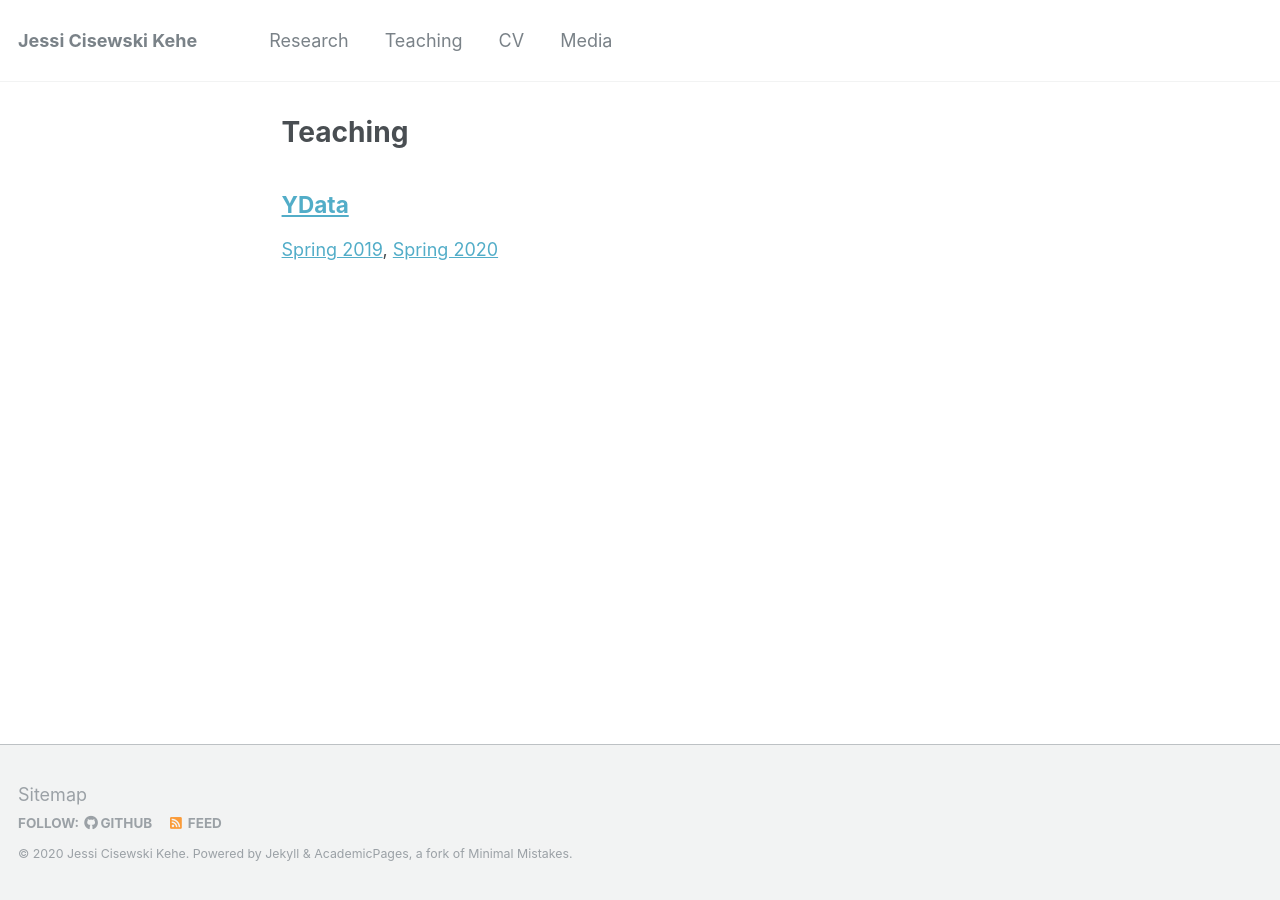
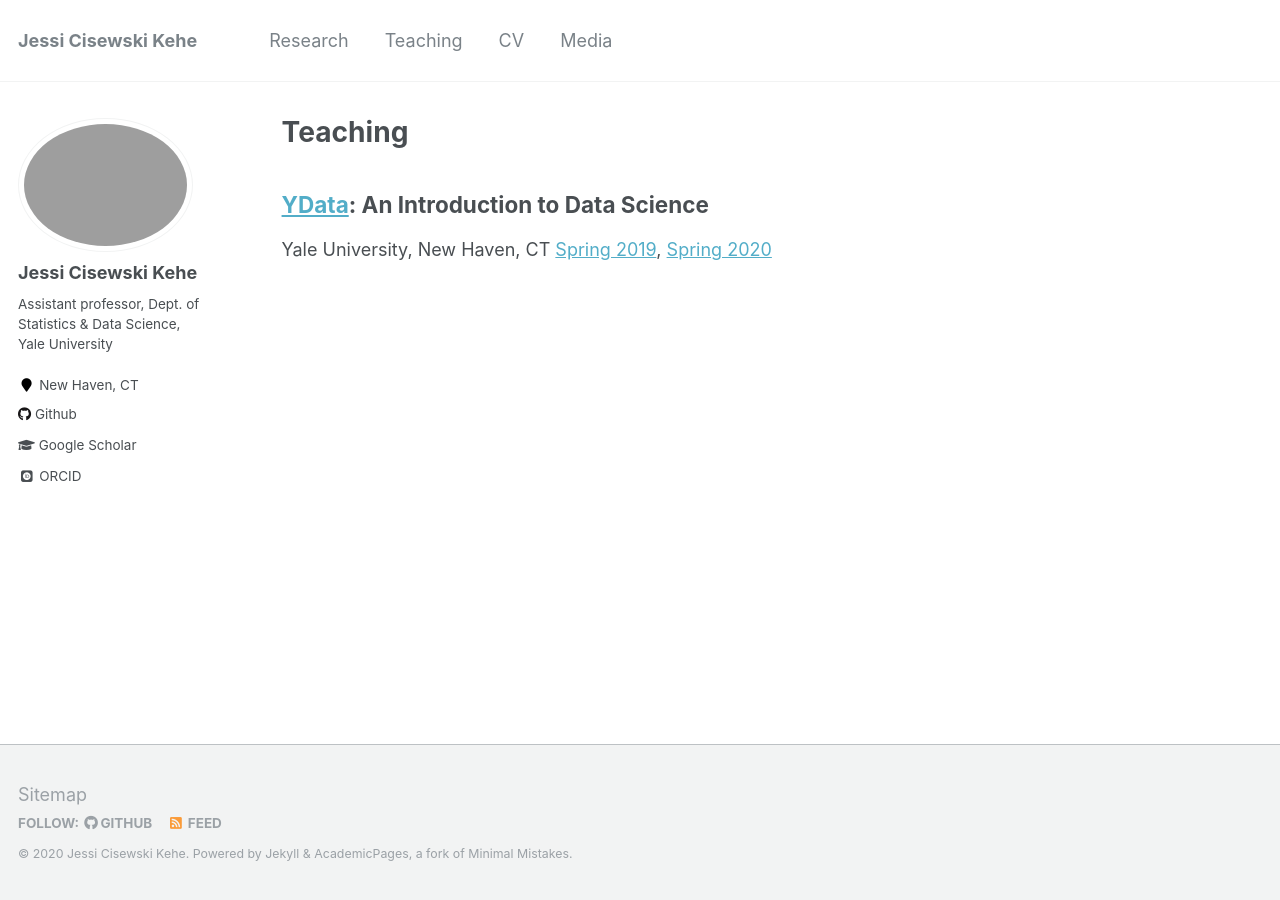
Before and after one commit to JessiCisewskiKehe/JessiCisewskiKehe.github.io, a Jekyll site: the page built from _pages/teaching.md, in a window 1280 px wide. Built offline with Jekyll 4.4.1, drawn with Linux system fonts in a browser that asks for light colours; some web fonts are replaced.

Commit message:
added YData

```diff
--- a/_pages/teaching.md
+++ b/_pages/teaching.md
@@ -2,10 +2,12 @@
 layout: archive
 title: "Teaching"
 permalink: /teaching/
-author_profile: false
+author_profile: true
 ---
 
 
-## [YData](http://ydata123.org)
 
+
+## [YData](http://ydata123.org): An Introduction to Data Science
+Yale University, New Haven, CT
 [Spring 2019](http://ydata123.org/sp19/calendar.html), [Spring 2020](http://ydata123.org/sp20/calendar.html)
```
